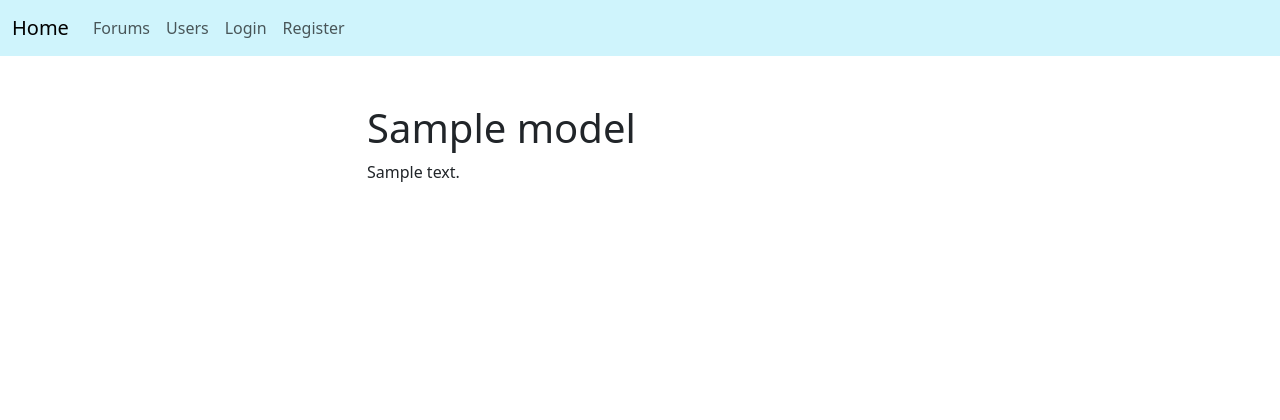
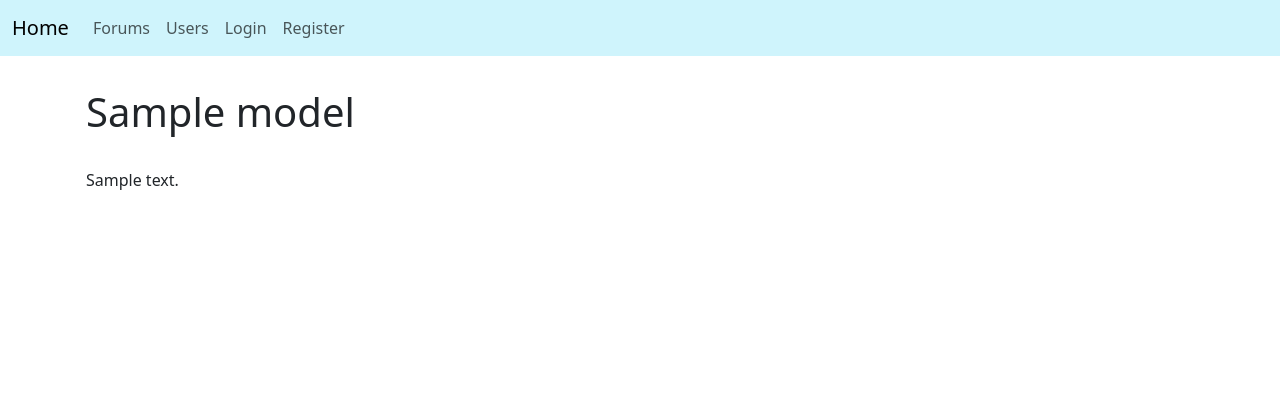
Before and after one commit to luke-hamann/stc-cis-241-final-project, a PHP site: template views/shared/error.php in a window 1280 px wide. Shown: the top 420 px of the page. Run offline with PHP 8.4, Linux system fonts and the light colour scheme; the template is opened without the code that fills it: most values are stand-ins (such as "Sample title", 1, 10 or a date in 2020).

Commit message:
Fix error page layout

```diff
--- a/views/shared/error.php
+++ b/views/shared/error.php
@@ -1,10 +1,8 @@
 <?php include('views/shared/header.php'); ?>
 
-<div class="row my-5">
-    <div class="col-md-6 offset-md-3">
-        <h1><?php echo htmlspecialchars($model->title); ?></h1>
-        <div><?php echo htmlspecialchars($model->body); ?></div>
-    </div>
+<div class="row">
+    <h1 class="p-3 mt-3 mb-0"><?php echo htmlspecialchars($model->title); ?></h1>
+    <div class="p-3"><?php echo htmlspecialchars($model->body); ?></div>
 </div>
 
 <?php include('views/shared/footer.php'); ?>
```
